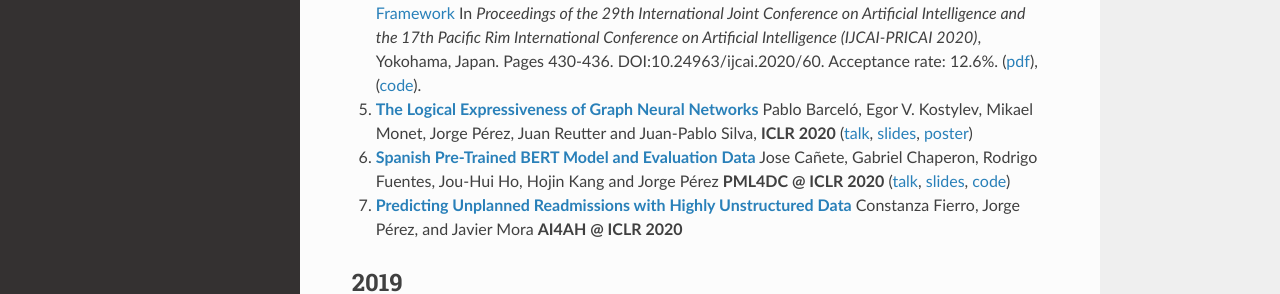
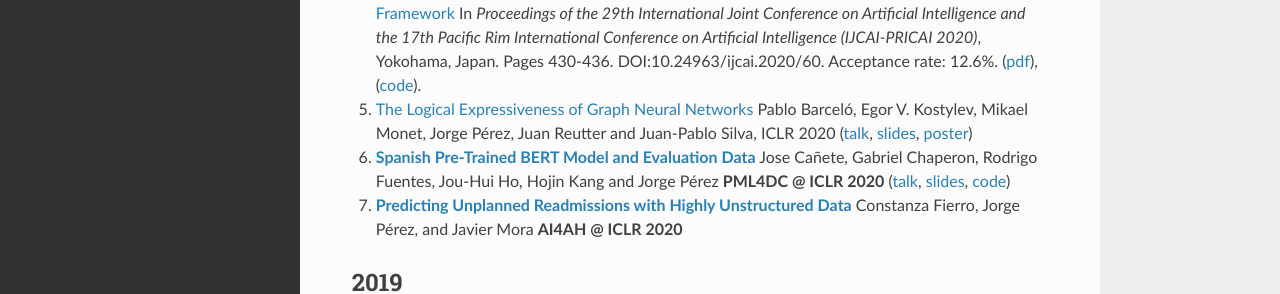
Before and after one commit to dccuchile/relela, an MkDocs documentation site: the page built from docs/publications.md, in a window 1280 px wide and 900 px high. Shown: the part 441-735 px from the top of the window. Built offline with MkDocs 1.6.1, drawn with Linux system fonts in a browser that asks for light colours; nearby versions of some CDN libraries.

```diff
--- a/docs/publications.md
+++ b/docs/publications.md
@@ -12,7 +12,7 @@
 
 4. P. Badilla, F. Bravo-Marquez, and J. Pérez [WEFE: The Word Embeddings Fairness Evaluation Framework](https://www.ijcai.org/Proceedings/2020/60) In *Proceedings of the  29th International Joint Conference on Artificial Intelligence and the 17th Pacific Rim International Conference on Artificial Intelligence (IJCAI-PRICAI 2020)*, Yokohama, Japan. Pages 430-436. DOI:10.24963/ijcai.2020/60.  Acceptance rate: 12.6%. ([pdf](https://felipebravom.com/publications/ijcai2020.pdf)),([code](https://wefe.readthedocs.io)).
 
-5. **[The Logical Expressiveness of Graph  Neural Networks](https://users.dcc.uchile.cl/~jperez/papers/iclr2020.pdf)** Pablo Barceló, Egor V. Kostylev, Mikael Monet, Jorge Pérez, Juan Reutter and Juan-Pablo Silva,  **ICLR 2020** ([talk](https://iclr.cc/virtual/poster_r1lZ7AEKvB.html), [slides](https://docs.google.com/presentation/d/1CJb-fgqyyUrhDDbAMpHELJSgz7uLAJpgMGNWmWIcmKU/edit), [poster](https://docs.google.com/presentation/d/1PbUkfT0PaOXZfIHPkjZJjYpUAbJFUh0WKWZChziVqK8/edit#slide=id.g6be0ab34c3_0_296))
+5. [The Logical Expressiveness of Graph  Neural Networks](https://users.dcc.uchile.cl/~jperez/papers/iclr2020.pdf) Pablo Barceló, Egor V. Kostylev, Mikael Monet, Jorge Pérez, Juan Reutter and Juan-Pablo Silva,  ICLR 2020 ([talk](https://iclr.cc/virtual/poster_r1lZ7AEKvB.html), [slides](https://docs.google.com/presentation/d/1CJb-fgqyyUrhDDbAMpHELJSgz7uLAJpgMGNWmWIcmKU/edit), [poster](https://docs.google.com/presentation/d/1PbUkfT0PaOXZfIHPkjZJjYpUAbJFUh0WKWZChziVqK8/edit#slide=id.g6be0ab34c3_0_296))
 
 6.  **[Spanish Pre-Trained BERT Model and Evaluation Data](https://users.dcc.uchile.cl/~jperez/papers/pml4dc2020.pdf)**  Jose Cañete, Gabriel Chaperon, Rodrigo Fuentes, Jou-Hui Ho, Hojin Kang and Jorge Pérez  **PML4DC @ ICLR 2020** ([talk](https://pml4dc.github.io/iclr2020/program/pml4dc_10.html), [slides](https://docs.google.com/presentation/d/17XHKoOTh_GwY4ZziEBH4qWJl8BkJ4P98HXxZAmUwR6g/edit), [code](https://github.com/dccuchile/beto))
 
```
